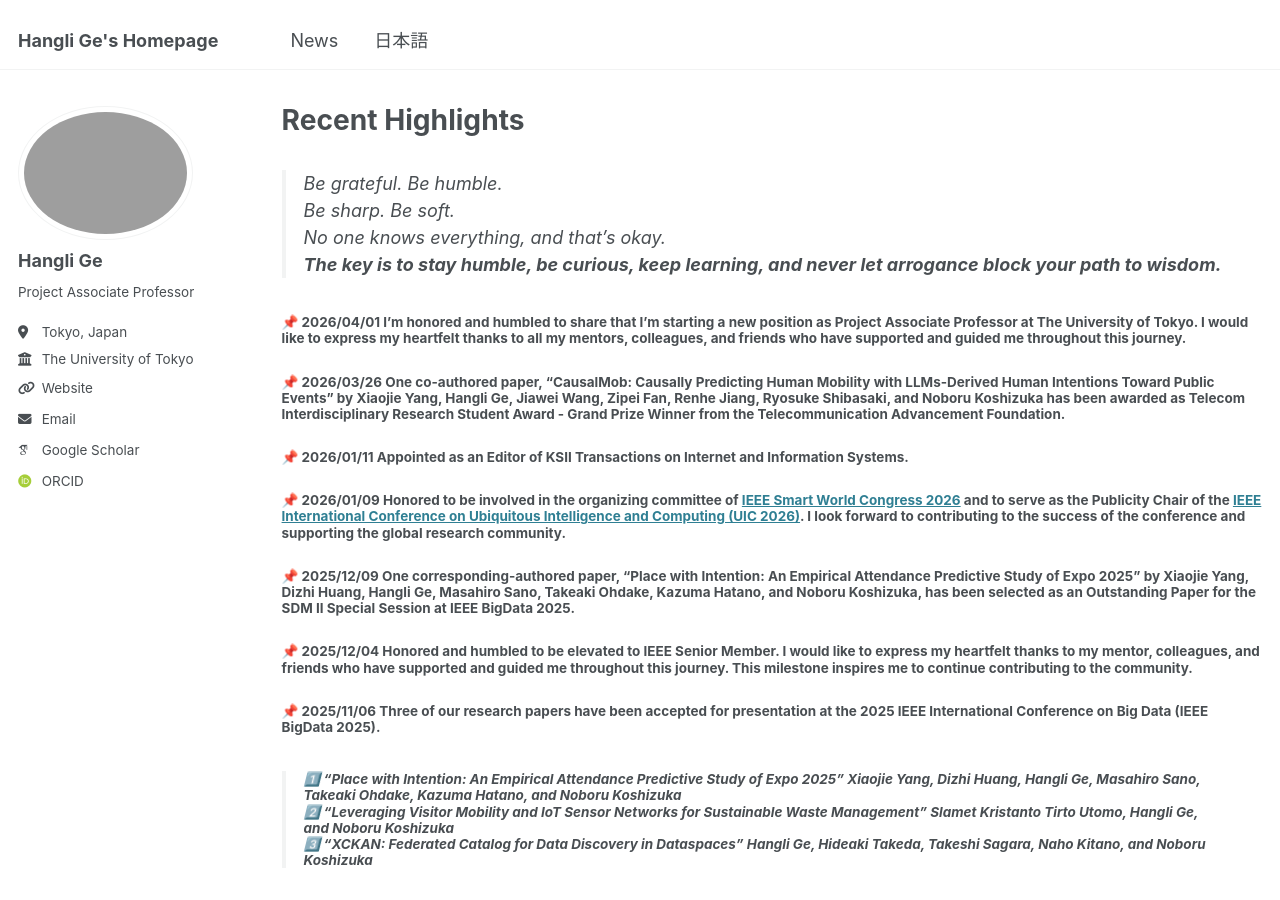
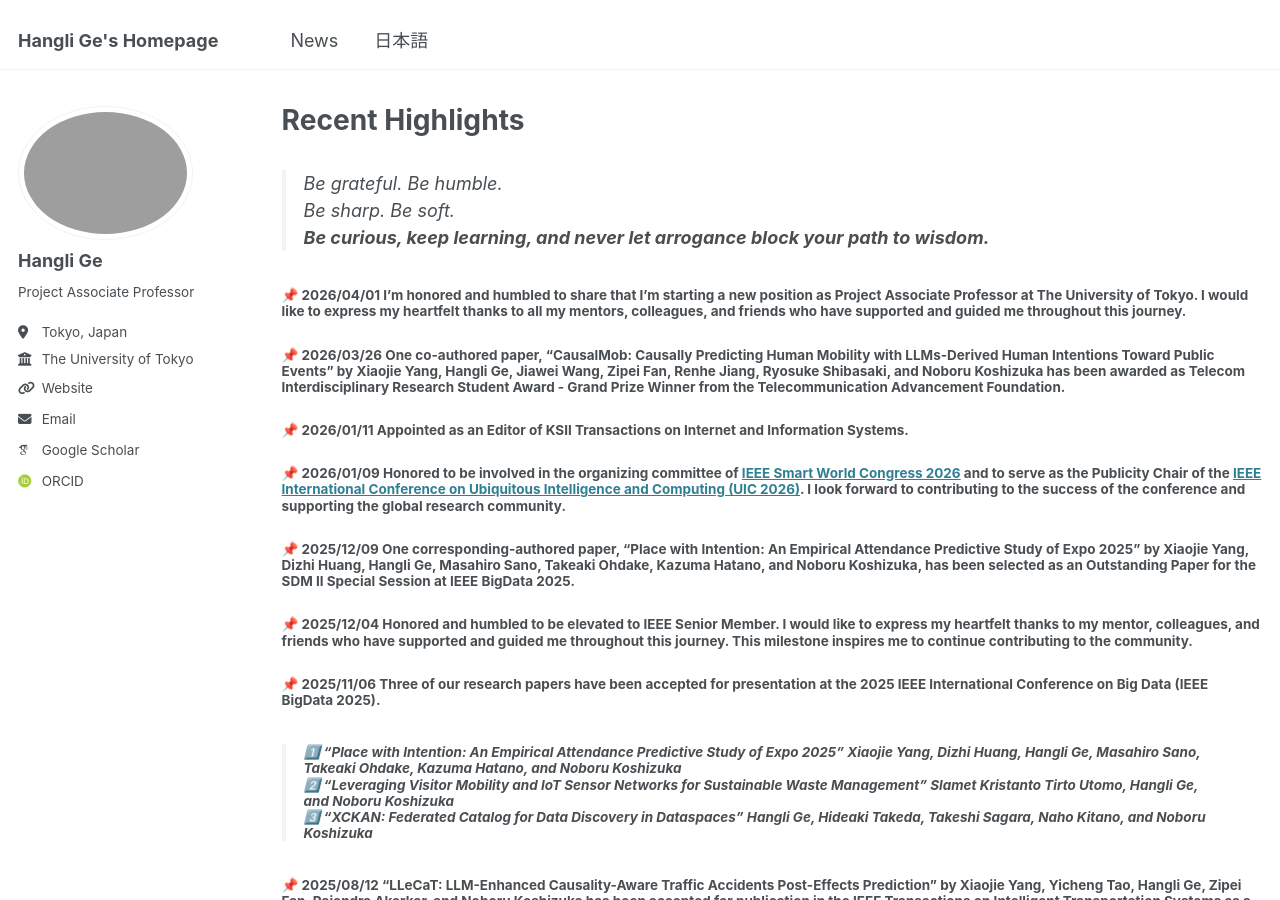
Before and after one commit to christie888/christie888.github.io, a Jekyll site: the page built from _pages/post.md, in a window 1280 px wide and 900 px high. Built offline with Jekyll 4.4.1, drawn with Linux system fonts in a browser that asks for light colours; some web fonts are replaced.

Commit message:
Update post.md

```diff
--- a/_pages/post.md
+++ b/_pages/post.md
@@ -6,8 +6,7 @@
 
 >Be grateful. Be humble.
 <br>Be sharp. Be soft.<br>
-> No one knows everything, and that's okay.<br>
-**The key is to stay humble, be curious, keep learning, and never let arrogance block your path to wisdom.**
+> **Be curious, keep learning, and never let arrogance block your path to wisdom.**
 
 
 ##### 📌 2026/04/01 I’m honored and humbled to share that I’m starting a new position as Project Associate Professor at The University of Tokyo. I would like to express my heartfelt thanks to all my mentors, colleagues, and friends who have supported and guided me throughout this journey.
```
